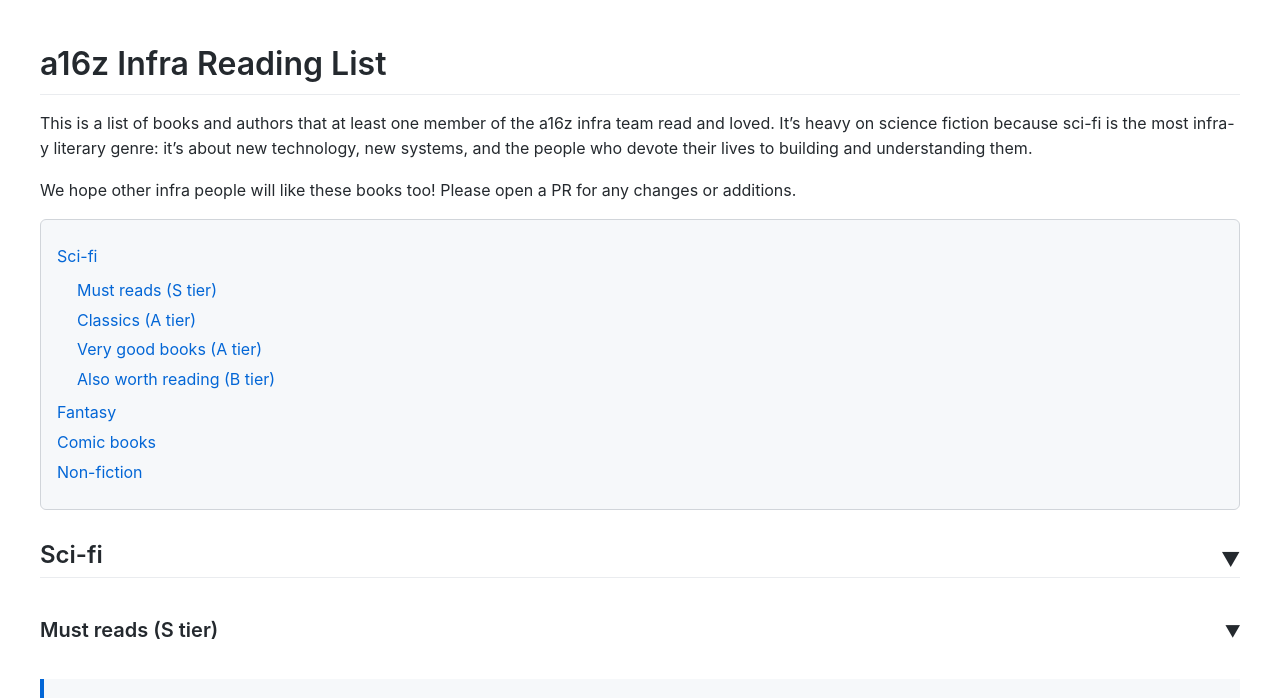
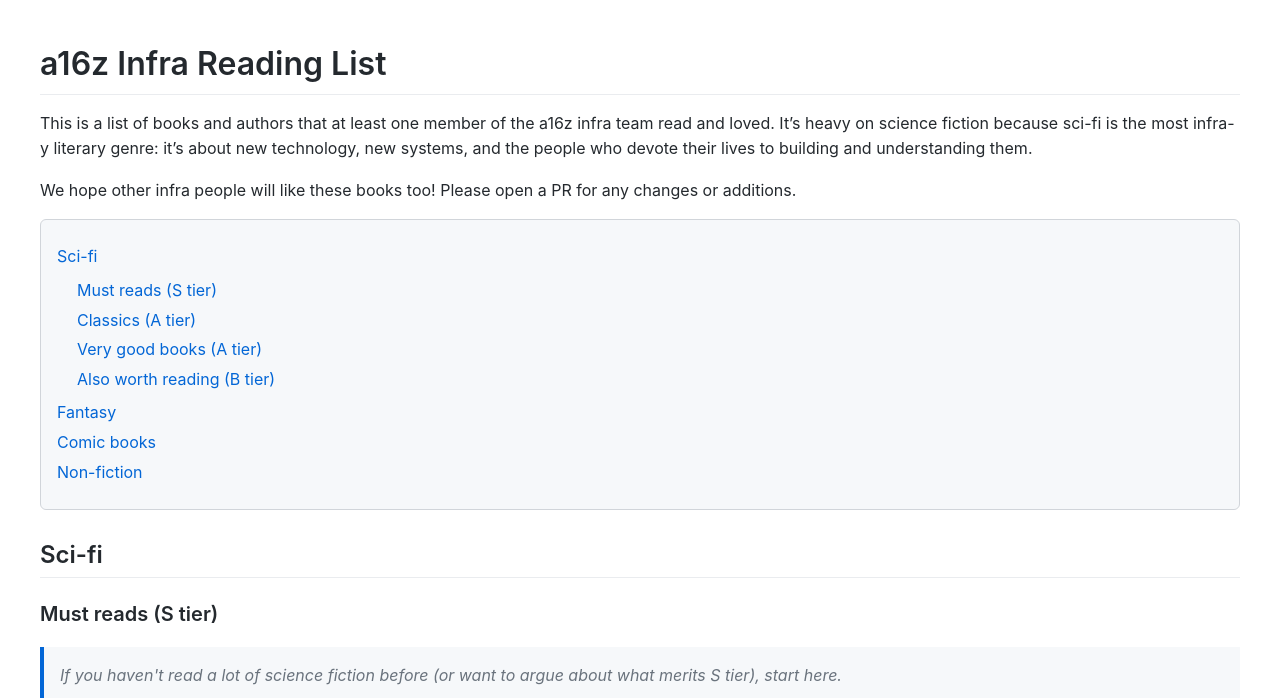
Before and after one commit to a16z-infra/reading-list, a Jekyll site: the page built from index.md, in a window 1280 px wide. Shown: the top 698 px of the page. Built offline with Jekyll 4.4.1, drawn with Linux system fonts in a browser that asks for light colours.

Commit message:
remove accordions
it was too much, simple list + toc cleaner

```diff
--- a/index.md
+++ b/index.md
@@ -29,13 +29,9 @@ We hope other infra people will like these books too! Please open a PR for any c
 </ul>
 </div>
 
-<div class="accordion-section">
-<h2 id="sci-fi" class="accordion-header">Sci-fi</h2>
-<div class="accordion-content">
+<h2 id="sci-fi">Sci-fi</h2>
 
-<div class="subsection-accordion accordion-section">
-<h3 id="must-reads-s-tier" class="accordion-header">Must reads (S tier)</h3>
-<div class="accordion-content">
+<h3 id="must-reads-s-tier">Must reads (S tier)</h3>
 
 <blockquote class="section-intro">
 If you haven't read a lot of science fiction before (or want to argue about what merits S tier), start here.
@@ -60,12 +56,7 @@ If you haven't read a lot of science fiction before (or want to argue about what
 </div>
 {% endfor %}
 
-</div>
-</div>
-
-<div class="subsection-accordion accordion-section">
-<h3 id="classics-a-tier" class="accordion-header">Classics (A tier)</h3>
-<div class="accordion-content">
+<h3 id="classics-a-tier">Classics (A tier)</h3>
 
 <blockquote class="section-intro">
 These books all had massive impact when they were published and are still great reads today. Some feel a little dated now, so you can skip this section if you don't want to dive into sci-fi history.
@@ -90,12 +81,7 @@ These books all had massive impact when they were published and are still great
 </div>
 {% endfor %}
 
-</div>
-</div>
-
-<div class="subsection-accordion accordion-section">
-<h3 id="very-good-books-a-tier" class="accordion-header">Very good books (A tier)</h3>
-<div class="accordion-content">
+<h3 id="very-good-books-a-tier">Very good books (A tier)</h3>
 
 <blockquote class="section-intro">
 These are all contemporary books and very very good. Highly recommended.
@@ -120,12 +106,7 @@ These are all contemporary books and very very good. Highly recommended.
 </div>
 {% endfor %}
 
-</div>
-</div>
-
-<div class="subsection-accordion accordion-section">
-<h3 id="also-worth-reading-b-tier" class="accordion-header">Also worth reading (B tier)</h3>
-<div class="accordion-content">
+<h3 id="also-worth-reading-b-tier">Also worth reading (B tier)</h3>
 
 <blockquote class="section-intro">
 These books are all fun and/or, interesting and well worth the time, if you are looking for something new.
@@ -150,15 +131,7 @@ These books are all fun and/or, interesting and well worth the time, if you are
 </div>
 {% endfor %}
 
-</div>
-</div>
-
-</div>
-</div>
-
-<div class="accordion-section">
-<h2 id="fantasy" class="accordion-header">Fantasy</h2>
-<div class="accordion-content">
+<h2 id="fantasy">Fantasy</h2>
 
 {% assign fantasy = site.entries | where: "category", "fantasy" | sort: "order" %}
 {% for entry in fantasy %}
@@ -179,12 +152,7 @@ These books are all fun and/or, interesting and well worth the time, if you are
 </div>
 {% endfor %}
 
-</div>
-</div>
-
-<div class="accordion-section">
-<h2 id="comic-books" class="accordion-header">Comic books</h2>
-<div class="accordion-content">
+<h2 id="comic-books">Comic books</h2>
 
 {% assign comics = site.entries | where: "category", "comic" | sort: "order" %}
 {% for entry in comics %}
@@ -205,12 +173,7 @@ These books are all fun and/or, interesting and well worth the time, if you are
 </div>
 {% endfor %}
 
-</div>
-</div>
-
-<div class="accordion-section">
-<h2 id="non-fiction" class="accordion-header">Non-fiction</h2>
-<div class="accordion-content">
+<h2 id="non-fiction">Non-fiction</h2>
 
 {% assign non_fiction = site.entries | where: "category", "non_fiction" | sort: "order" %}
 {% for entry in non_fiction %}
@@ -230,6 +193,3 @@ These books are all fun and/or, interesting and well worth the time, if you are
   </div>
 </div>
 {% endfor %}
-
-</div>
-</div>
```
Also changed, not shown: _layouts/default.html (+0 -7 lines).
